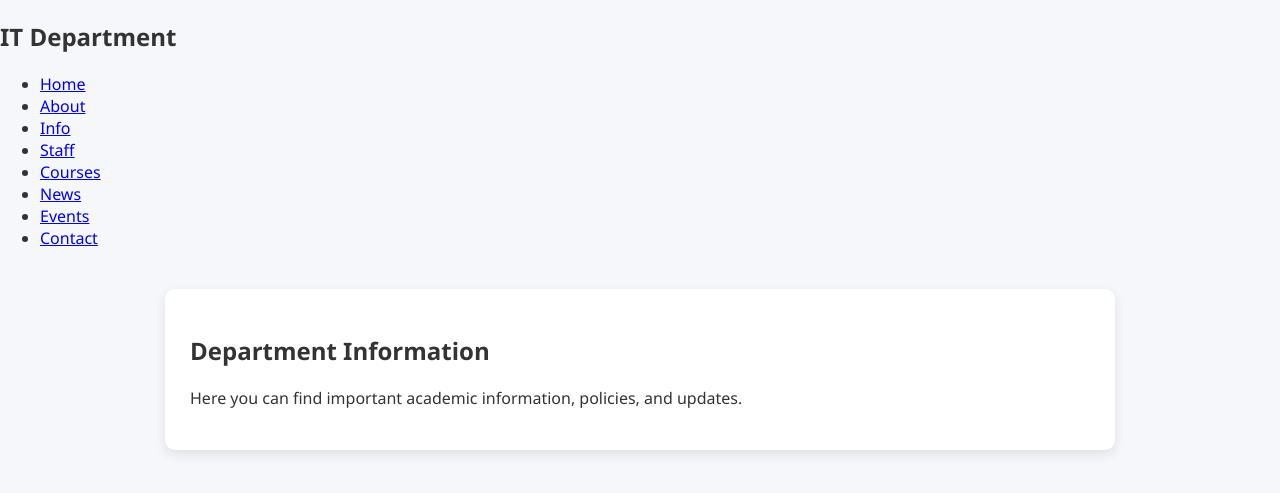
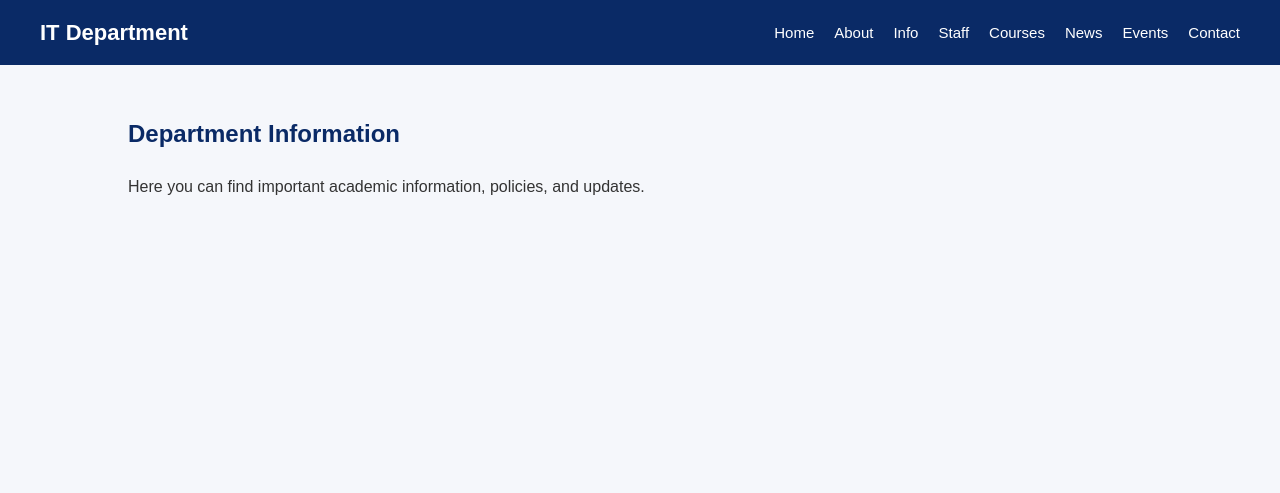
Before and after one commit to Frank-source103/Information-Technology-, a Flask app: page /info in a window 1280 px wide. Shown: the top 493 px of the page. Run offline with Flask 3, Linux system fonts and the light colour scheme.

Commit message:
Update index.css

```diff
--- a/static/index.css
+++ b/static/index.css
@@ -1,67 +1,216 @@
-body {
-    margin: 0;
-    font-family: 'Segoe UI', sans-serif;
-    background: #f5f7fa;
-    color: #333;
+/* RESET */
+
+*{
+margin:0;
+padding:0;
+box-sizing:border-box;
+font-family: Arial, Helvetica, sans-serif;
 }
 
-.navbar {
-    display: flex;
-    justify-content: space-between;
-    align-items: center;
-    padding: 15px 30px;
-    background: #0d47a1;
-    color: white;
+
+/* BODY */
+
+body{
+background:#f5f7fb;
+color:#333;
+line-height:1.6;
 }
 
-.navbar a {
-    color: white;
-    text-decoration: none;
-    margin-left: 15px;
+
+/* NAVBAR */
+
+nav{
+display:flex;
+justify-content:space-between;
+align-items:center;
+background:#0a2a66;
+padding:15px 40px;
+color:white;
 }
 
-.hero {
-    padding: 80px 20px;
-    text-align: center;
-    background: linear-gradient(135deg,#1565c0,#42a5f5);
-    color: white;
+nav h1{
+font-size:22px;
 }
 
-.content {
-    max-width: 900px;
-    margin: 40px auto;
-    padding: 25px;
-    background: white;
-    border-radius: 10px;
-    box-shadow: 0 4px 12px rgba(0,0,0,0.1);
+nav ul{
+list-style:none;
+display:flex;
+gap:20px;
 }
 
-button {
-    padding: 10px 20px;
-    background: #1565c0;
-    color: white;
-    border: none;
-    cursor: pointer;
-    border-radius: 5px;
-}
-textarea {
-    width: 100%;
-    padding: 10px;
-}    background: white;
-    border-radius: 8px;
-    box-shadow: 0 4px 12px rgba(0,0,0,0.1);
+nav ul li a{
+color:white;
+text-decoration:none;
+font-size:15px;
+transition:0.3s;
 }
 
-form input, form textarea, select {
-    width: 100%;
-    padding: 10px;
-    margin: 10px 0;
+nav ul li a:hover{
+color:#00c2ff;
 }
 
-button {
-    padding: 10px 20px;
-    background: #1565c0;
-    color: white;
-    border: none;
-    cursor: pointer;
+
+/* HERO SECTION */
+
+.hero{
+height:60vh;
+display:flex;
+flex-direction:column;
+justify-content:center;
+align-items:center;
+text-align:center;
+background:linear-gradient(rgba(10,42,102,0.8), rgba(10,42,102,0.8)),
+url("https://images.unsplash.com/photo-1523050854058-8df90110c9f1");
+background-size:cover;
+background-position:center;
+color:white;
+padding:20px;
 }
+
+.hero h2{
+font-size:40px;
+margin-bottom:10px;
+}
+
+.hero p{
+font-size:18px;
+max-width:600px;
+}
+
+
+/* MAIN CONTENT */
+
+.content{
+padding:50px 10%;
+}
+
+.content h2{
+margin-bottom:20px;
+color:#0a2a66;
+}
+
+
+/* CARDS */
+
+.card{
+background:white;
+padding:20px;
+margin:15px 0;
+border-radius:10px;
+box-shadow:0 5px 15px rgba(0,0,0,0.08);
+transition:0.3s;
+}
+
+.card:hover{
+transform:translateY(-5px);
+box-shadow:0 10px 20px rgba(0,0,0,0.15);
+}
+
+.card h3{
+margin-bottom:10px;
+color:#0a2a66;
+}
+
+.card h4{
+margin-bottom:10px;
+}
+
+
+/* STAFF GRID */
+
+.staff-grid{
+display:grid;
+grid-template-columns:repeat(auto-fit, minmax(200px,1fr));
+gap:20px;
+margin-top:20px;
+}
+
+.staff-card{
+background:white;
+padding:20px;
+text-align:center;
+border-radius:10px;
+box-shadow:0 5px 15px rgba(0,0,0,0.08);
+}
+
+.staff-card img{
+width:100px;
+height:100px;
+border-radius:50%;
+margin-bottom:10px;
+object-fit:cover;
+}
+
+
+/* FORM */
+
+form{
+display:flex;
+flex-direction:column;
+max-width:500px;
+gap:15px;
+margin-top:20px;
+}
+
+input, textarea{
+padding:12px;
+border:1px solid #ccc;
+border-radius:6px;
+font-size:14px;
+}
+
+textarea{
+height:120px;
+resize:none;
+}
+
+button{
+background:#0a2a66;
+color:white;
+border:none;
+padding:12px;
+border-radius:6px;
+cursor:pointer;
+font-size:16px;
+transition:0.3s;
+}
+
+button:hover{
+background:#0044aa;
+}
+
+
+/* FOOTER */
+
+footer{
+background:#0a2a66;
+color:white;
+text-align:center;
+padding:20px;
+margin-top:40px;
+}
+
+
+/* MOBILE */
+
+@media(max-width:768px){
+
+nav{
+flex-direction:column;
+gap:10px;
+}
+
+nav ul{
+flex-wrap:wrap;
+justify-content:center;
+}
+
+.hero h2{
+font-size:28px;
+}
+
+.content{
+padding:30px;
+}
+
+    }
```
